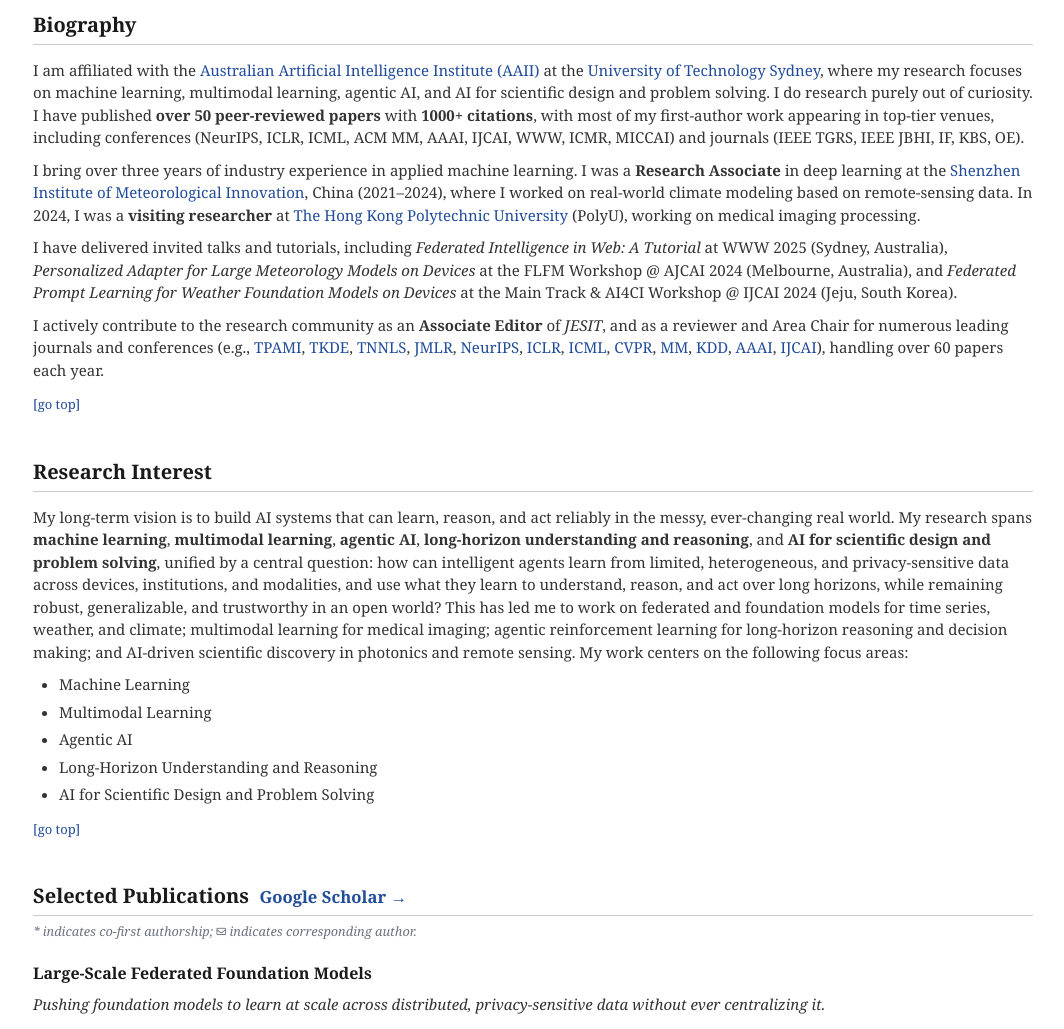
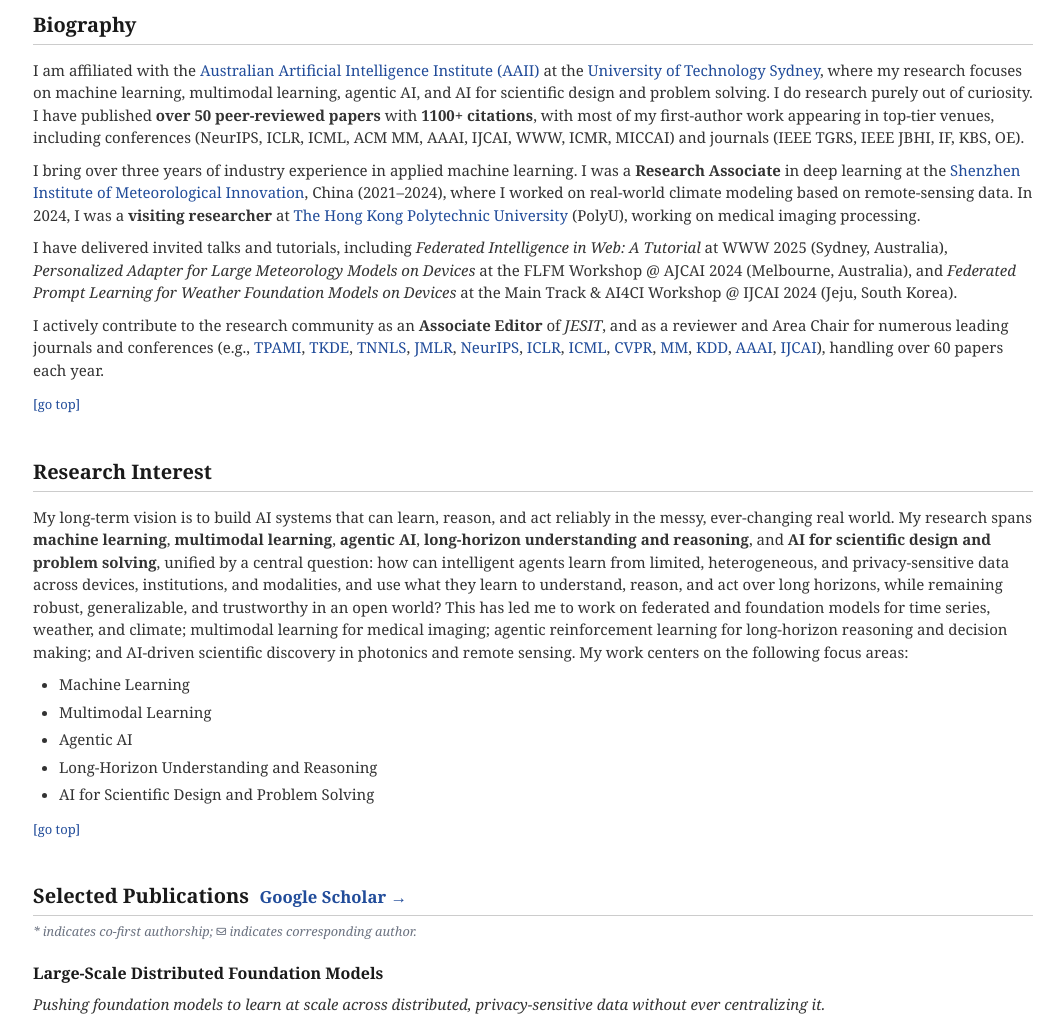
Before and after one commit to shengchaochen82/shengchaochen82.github.io, a Jekyll site: the page built from index.md, in a window 1280 px wide and 1400 px high. Shown: the part 355-1384 px from the top of the window, without its empty margins (107-1171 px from the left). Built offline with Jekyll 4.4.1, drawn with Linux system fonts in a browser that asks for light colours.

Commit message:
Content: rename federated_tsfm category to Large-Scale Distributed Foundation Models, bump citation count to 1100+
Co-Authored-By: Claude Sonnet 5 <noreply@anthropic.com>

```diff
--- a/_data/publications.yml
+++ b/_data/publications.yml
@@ -1,5 +1,5 @@
 federated_tsfm:
-  title: "Large-Scale Federated Foundation Models"
+  title: "Large-Scale Distributed Foundation Models"
   icon: "fa-network-wired"
   color: "#3b82f6"
   description: "Pushing foundation models to learn at scale across distributed, privacy-sensitive data without ever centralizing it."
--- a/_includes/classic_biography.html
+++ b/_includes/classic_biography.html
@@ -1,6 +1,6 @@
 <section class="classic-section" id="biography">
   <h1>Biography</h1>
-  <p>I am affiliated with the <a href="https://www.uts.edu.au/research/australian-artificial-intelligence-institute" target="_blank">Australian Artificial Intelligence Institute (AAII)</a> at the <a href="https://www.uts.edu.au/" target="_blank">University of Technology Sydney</a>, where my research focuses on machine learning, multimodal learning, agentic AI, and AI for scientific design and problem solving. I do research purely out of curiosity. I have published <strong>over 50 peer-reviewed papers</strong> with <strong>1000+ citations</strong>, with most of my first-author work appearing in top-tier venues, including conferences (NeurIPS, ICLR, ICML, ACM MM, AAAI, IJCAI, WWW, ICMR, MICCAI) and journals (IEEE TGRS, IEEE JBHI, IF, KBS, OE).</p>
+  <p>I am affiliated with the <a href="https://www.uts.edu.au/research/australian-artificial-intelligence-institute" target="_blank">Australian Artificial Intelligence Institute (AAII)</a> at the <a href="https://www.uts.edu.au/" target="_blank">University of Technology Sydney</a>, where my research focuses on machine learning, multimodal learning, agentic AI, and AI for scientific design and problem solving. I do research purely out of curiosity. I have published <strong>over 50 peer-reviewed papers</strong> with <strong>1100+ citations</strong>, with most of my first-author work appearing in top-tier venues, including conferences (NeurIPS, ICLR, ICML, ACM MM, AAAI, IJCAI, WWW, ICMR, MICCAI) and journals (IEEE TGRS, IEEE JBHI, IF, KBS, OE).</p>
   <p>I bring over three years of industry experience in applied machine learning. I was a <strong>Research Associate</strong> in deep learning at the <a href="https://weather.sz.gov.cn/gbamwf/zhongxingaikuang/" target="_blank">Shenzhen Institute of Meteorological Innovation</a>, China (2021–2024), where I worked on real-world climate modeling based on remote-sensing data. In 2024, I was a <strong>visiting researcher</strong> at <a href="https://www.polyu.edu.hk/" target="_blank">The Hong Kong Polytechnic University</a> (PolyU), working on medical imaging processing.</p>
   <p>I have delivered invited talks and tutorials, including <em>Federated Intelligence in Web: A Tutorial</em> at WWW 2025 (Sydney, Australia), <em>Personalized Adapter for Large Meteorology Models on Devices</em> at the FLFM Workshop @ AJCAI 2024 (Melbourne, Australia), and <em>Federated Prompt Learning for Weather Foundation Models on Devices</em> at the Main Track &amp; AI4CI Workshop @ IJCAI 2024 (Jeju, South Korea).</p>
   <p>I actively contribute to the research community as an <strong>Associate Editor</strong> of <em>JESIT</em>, and as a reviewer and Area Chair for numerous leading journals and conferences (e.g., <a href="https://ieeexplore.ieee.org/xpl/RecentIssue.jsp?punumber=34" target="_blank">TPAMI</a>, <a href="https://ieeexplore.ieee.org/xpl/RecentIssue.jsp?punumber=69" target="_blank">TKDE</a>, <a href="https://ieeexplore.ieee.org/xpl/RecentIssue.jsp?punumber=5962385" target="_blank">TNNLS</a>, <a href="https://www.jmlr.org/" target="_blank">JMLR</a>, <a href="https://neurips.cc/" target="_blank">NeurIPS</a>, <a href="https://iclr.cc/" target="_blank">ICLR</a>, <a href="https://icml.cc/" target="_blank">ICML</a>, <a href="https://cvpr.thecvf.com/" target="_blank">CVPR</a>, <a href="https://www.acmmm.org/" target="_blank">MM</a>, <a href="https://www.kdd.org/" target="_blank">KDD</a>, <a href="https://www.aaai.org/" target="_blank">AAAI</a>, <a href="https://www.ijcai.org/" target="_blank">IJCAI</a>), handling over 60 papers each year.</p>
```
